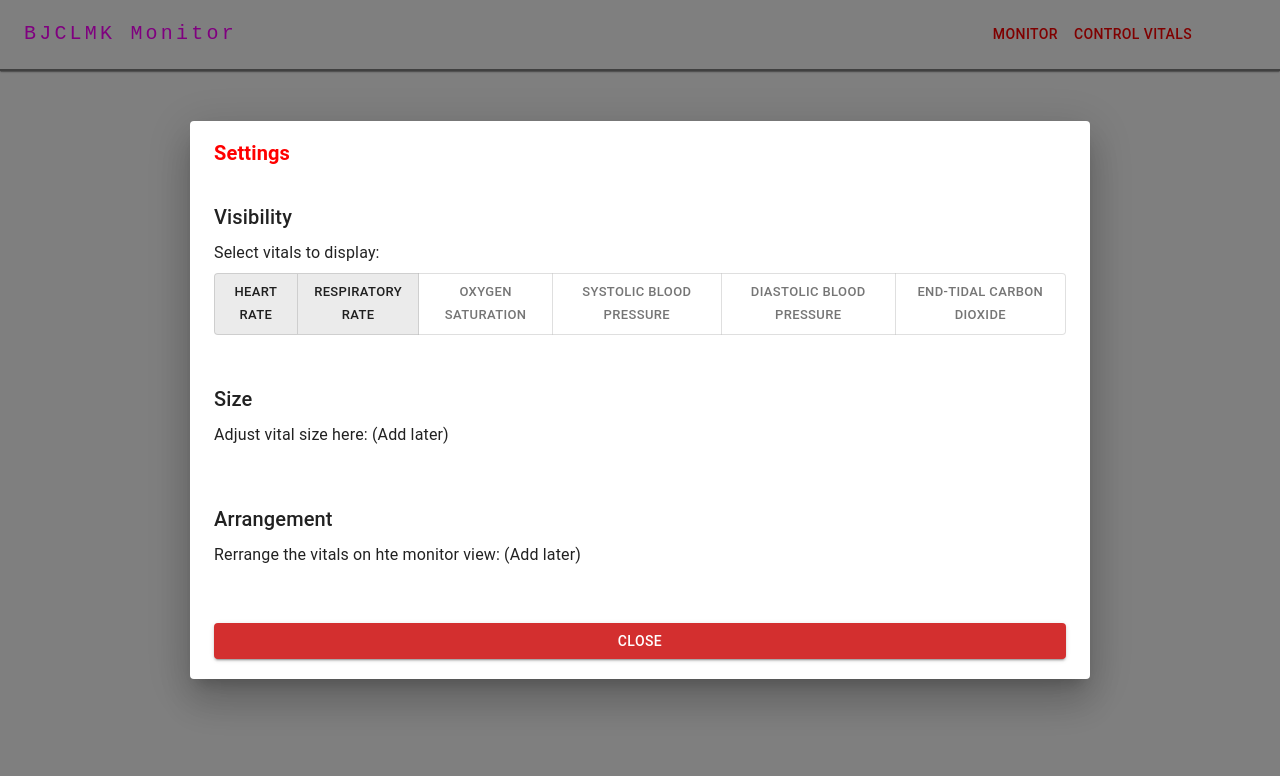
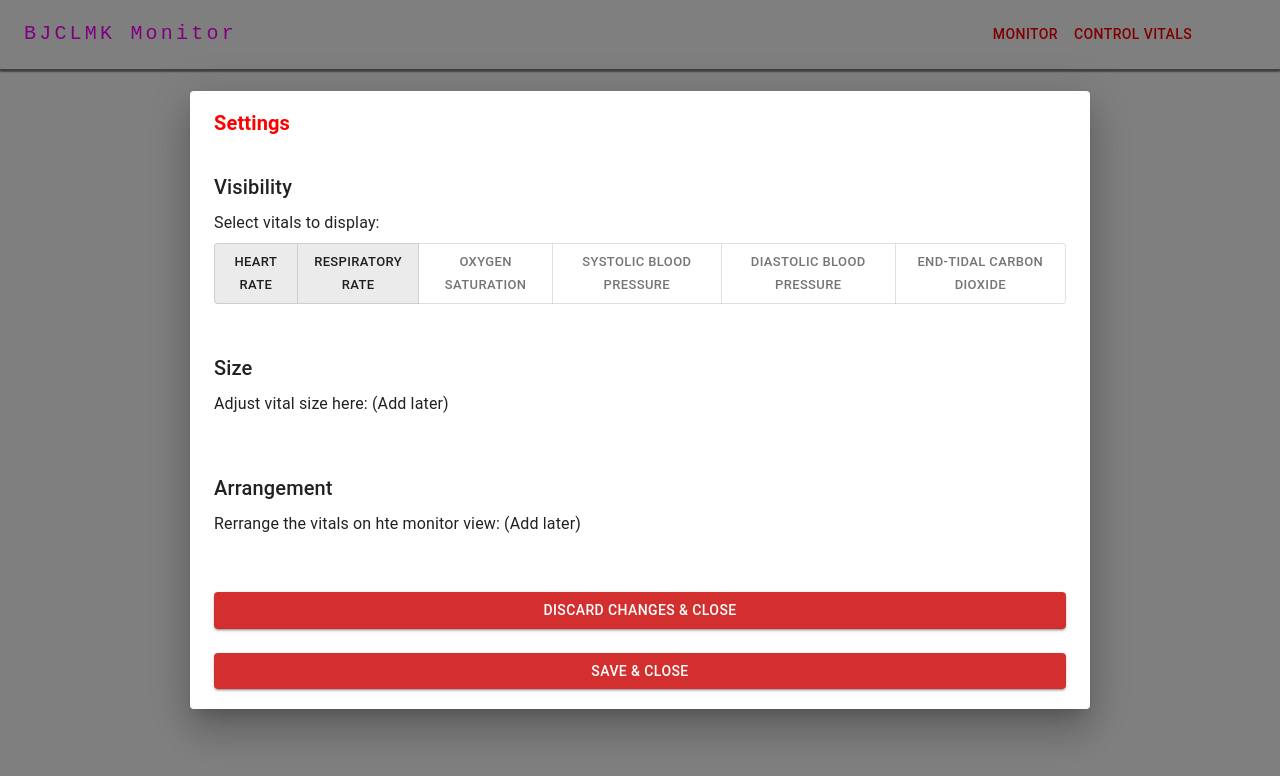
Before and after one commit to Online-Vitals-Monitor/Online-Vitals-Monitor, a React (Create React App) app in the folder frontend/: page / in a window 1280 px wide. Both pictures are taken after a click on the button 1236 px from the left and 34 px from the top of the page. Shown: the top 776 px of the page. Built offline with nearby package versions, Linux system fonts and the light colour scheme; no server answers; some icons are missing.

Commit message:
rebasing UI Modal branch with main

```diff
--- a/frontend/src/App.tsx
+++ b/frontend/src/App.tsx
@@ -2,12 +2,14 @@ import { BrowserRouter as Router, Routes, Route } from 'react-router-dom';
 import MonitorView from './pages/monitorView';
 import ValuesView from './pages/controlVitalsView';
 import Navbar from './components/Navbar';
+import { VitalsProvider } from './contexts/vitalsContext';
 import './App.css';
 
 const App: React.FC = () => {
   return (
     <div className="App">
       <header className="App-header">
+        <VitalsProvider>
           <Router>
             <Navbar/>
             <Routes>
@@ -15,6 +17,7 @@ const App: React.FC = () => {
               <Route path="/values" element={<ValuesView />} />
             </Routes>
           </Router>
+        </VitalsProvider>
       </header>
     </div>
   );
--- a/frontend/src/components/Navbar.tsx
+++ b/frontend/src/components/Navbar.tsx
@@ -2,6 +2,7 @@ import * as React from 'react';
 import { AppBar, Box, Toolbar, Typography, Dialog, DialogTitle, DialogContent, Container, Button, IconButton, ToggleButton, ToggleButtonGroup } from '@mui/material';
 import MenuIcon from '@mui/icons-material/Menu';
 import { Link } from 'react-router-dom';
+import { useVitals } from '../contexts/vitalsContext';
 
 //routes object: Add pages/routes here if needed
 const routes = [
@@ -24,17 +25,33 @@ const Navbar: React.FC = () => {
 
     const [openSettings, setOpenSettings] = React.useState(false);
 
-    //Selected vitals from menu: use this later to determine which vitals to render on control/monitor view?
-    const [selectedVitals, setSelectedVitals] = React.useState<string[]>(['heartRate', 'respRate']);
+    //global context of selected vitals
+    const { state, dispatch } = useVitals();
+    const selectedFromContext = state.selected;
+
+    //temp selected vitals from menu when modal is open
+    const [tempSelected, setTempSelected] = React.useState<string[]>(selectedFromContext);
+
+    React.useEffect(() => {
+        setTempSelected(selectedFromContext);
+    }, [selectedFromContext]);
 
 
     //open handler for the settings dialog
     const handleOpenSettings = () => {
+        setTempSelected(selectedFromContext);
         setOpenSettings(true);
     };
 
     //close handler for the settings dialog
     const handleCloseSettings = () => {
+        setTempSelected(selectedFromContext);
+        setOpenSettings(false);
+    };
+
+    //commit vital selection changes into the context
+    const handleSaveAndClose = () => {
+        dispatch({ type: 'SET_SELECTED', payload: tempSelected as any });
         setOpenSettings(false);
     };
 
@@ -120,8 +137,12 @@ const Navbar: React.FC = () => {
                                     <Typography variant='body1' sx={{ mb:1 }}>Select vitals to display:</Typography>
 
                                     <ToggleButtonGroup
-                                        value={selectedVitals}
-                                        onChange={(event, newVitals) => setSelectedVitals(newVitals)}
+                                        value={tempSelected}
+                                        onChange={(event, newVitals) => {
+                                            //sanitize array if nothing is selected
+                                            const sanitzedArray = Array.isArray(newVitals) ? newVitals : [];
+                                            setTempSelected(sanitzedArray);
+                                        }}
                                         aria-label="vital visibility"
                                         size="small"
                                     >
@@ -145,7 +166,14 @@ const Navbar: React.FC = () => {
                                     color="error"
                                     onClick={handleCloseSettings}
                                 >
-                                    Close
+                                   Discard Changes & Close
+                                </Button>
+                                <Button
+                                    variant='contained'
+                                    color="error"
+                                    onClick={handleSaveAndClose}
+                                >
+                                   Save & Close
                                 </Button>
                             </DialogContent>
                         </Dialog>
--- a/frontend/src/pages/monitorView.tsx
+++ b/frontend/src/pages/monitorView.tsx
@@ -1,6 +1,10 @@
 import React, {useState, useEffect, useMemo, useRef} from 'react';
+import './monitorView.css';
 import { getVitals, Vitals } from '../api/vitalsApi';
 import WaveformChart from "../components/WaveformChart";
+import { useVitals } from '../contexts/vitalsContext';
+import VitalCard from '../components/VitalCard';
+
 
 function generateECGData(): number[] {
   const N = 200;
@@ -30,6 +34,19 @@ function generateECGData(): number[] {
 // function generateBPData() {}
 // function generateEtco2Data() {}
 
+//map of keys for vital cards
+const vitalInfo: Record <
+  string,
+  {title: string; unit?: string; className?: string}> = {
+    heartRate: { title: 'Heart Rate', unit: 'bpm'},
+    respRate: { title: 'Respiratory Rate', unit: 'rpm'},
+    o2Saturation: { title: 'Oxygen Saturation', unit: '%'},
+    systolicBP: { title: 'Systolic BP', unit: 'mmHg'},
+    diastolicBP: { title: 'Diastolic BP', unit: 'mmHg'},
+    eTCO2: { title: 'ETCO2', unit: 'mmHg'},
+}
+
+
 const MonitorView: React.FC = () => {
   const [vitals, setVitals] = useState<Vitals>({
     heartRate: 0,
@@ -39,6 +56,9 @@ const MonitorView: React.FC = () => {
     diastolicBP: 0,
     eTCO2: 0,
   });
+
+  const { state } = useVitals();  //from context get array of selected vitals
+  const selected: string[] = state?.selected ?? [];
 
   const fetchVitals = async () => {  // from backend
     const data = await getVitals();
@@ -82,27 +102,24 @@ const MonitorView: React.FC = () => {
 
   return (
     <div className="container mt-4">
-      <div className="row">
-        <div className="col-md-6 mb-3">
-          <div className="card text-center">
-            <div className="card-body">
-              <h5 className="card-title">Heart Rate bpm</h5>
-              <p className="card-text display-4">{vitals.heartRate}</p>
-            </div>
-          </div>
-        </div>
-
-        <div className="col-md-6 mb-3">
-          <div className="card text-center">
-            <div className="card-body">
-              <h5 className="card-title">Respiratory Rate</h5>
-              <p className="card-text display-4">{vitals.respRate}</p>
-            </div>
-          </div>
-        </div>
+      <div className="vitals-grid">
+        {selected.map((key) => {
+          const info = vitalInfo[key];
+          if (!info) return null;
+          const value = vitals[key as keyof Vitals] as number;
+          return (
+            <VitalCard
+              key={key}
+              title={info.title}
+              value={value}
+              unit={info.unit}
+              className={info.className}
+            />
+          )
+        })}
       </div>
 
-      <div className="col-12 mb-4">
+      <div className="ecg-container">
         <small className="text-muted">ECG bpm {vitals.heartRate || 72}</small>
         {/* can be adapted for different types of waveforms (need to add them to WaveformChart.tsx) */}
         <WaveformChart
```
Lines whose indentation alone changed are shown as unchanged.
